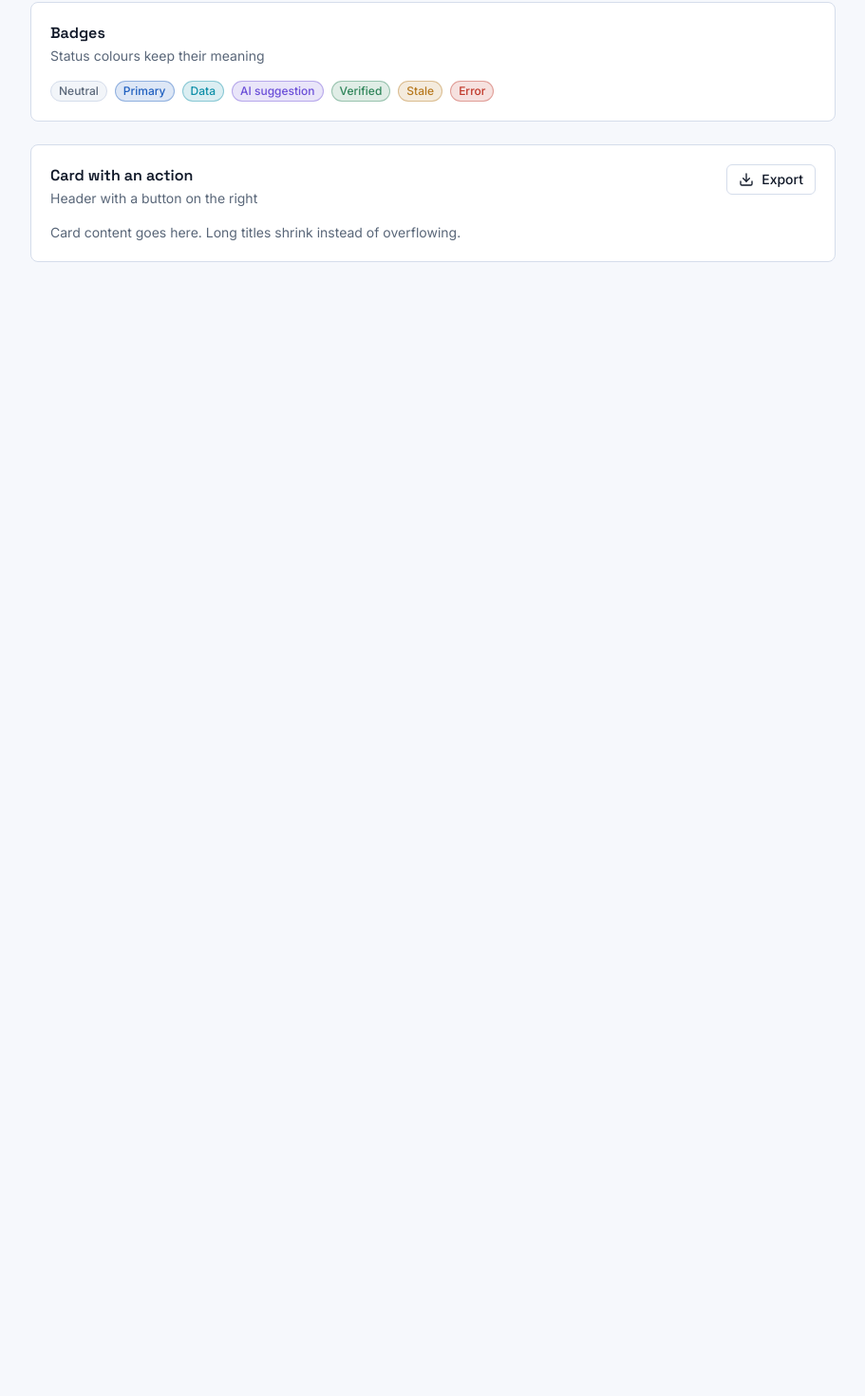
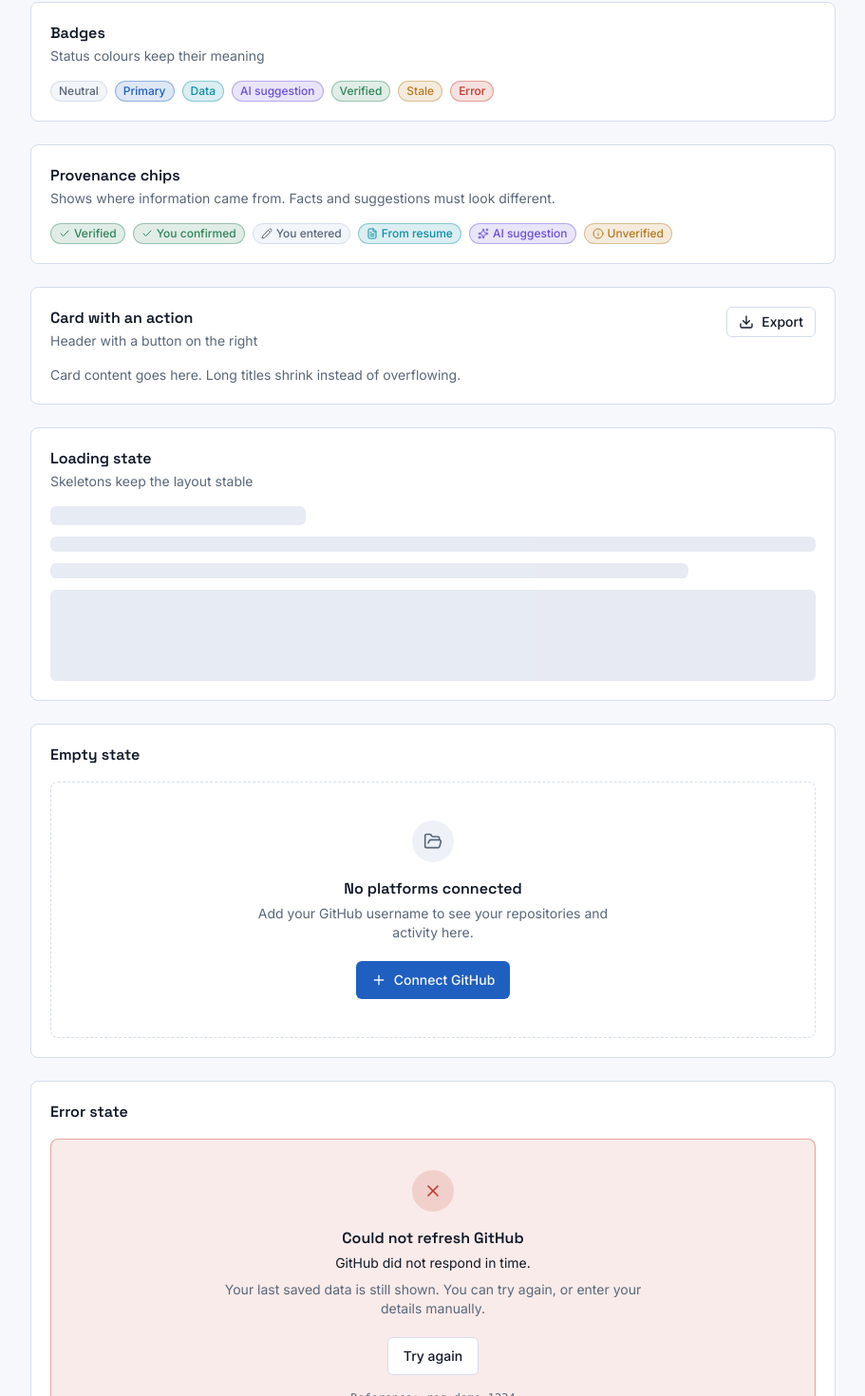
Before and after one commit to mohityadav24952-ai/ONEstopPlacement, a Next.js app in the folder frontend/: page /design in a window 1280 px wide. Shown: the part 374-1844 px from the top of the page at 95% size, without its empty margins (184-1095 px from the left). Before the commit the page ends 800 px from the top, so only its background shows below. Built offline with nearby package versions, Linux system fonts and the light colour scheme.

Commit message:
feat(web): add ProvenanceChip, EmptyState, ErrorState and Skeleton

```diff
--- a/frontend/app/design/page.tsx
+++ b/frontend/app/design/page.tsx
@@ -1,7 +1,21 @@
-import { Download, Plus } from "lucide-react";
+import { Download, FolderOpen, Plus } from "lucide-react";
 import { Badge } from "@/components/ui/Badge";
 import { Button } from "@/components/ui/Button";
 import { Card } from "@/components/ui/Card";
+import { Skeleton } from "@/components/ui/Skeleton";
+import { EmptyState } from "@/components/shared/EmptyState";
+import { ErrorState } from "@/components/shared/ErrorState";
+import { ProvenanceChip } from "@/components/shared/ProvenanceChip";
+import type { Provenance } from "@/components/shared/ProvenanceChip";
+
+const provenanceKinds: Provenance[] = [
+  "platform_verified",
+  "user_confirmed",
+  "user_entered",
+  "from_resume",
+  "ai_suggestion",
+  "unverified",
+];
 
 export default function DesignPreviewPage() {
   return (
@@ -47,6 +61,17 @@ export default function DesignPreviewPage() {
       </Card>
 
       <Card
+        title="Provenance chips"
+        description="Shows where information came from. Facts and suggestions must look different."
+      >
+        <div className="flex flex-wrap gap-2">
+          {provenanceKinds.map((kind) => (
+            <ProvenanceChip key={kind} kind={kind} />
+          ))}
+        </div>
+      </Card>
+
+      <Card
         title="Card with an action"
         description="Header with a button on the right"
         action={
@@ -60,6 +85,42 @@ export default function DesignPreviewPage() {
           Card content goes here. Long titles shrink instead of overflowing.
         </p>
       </Card>
+
+      <Card
+        title="Loading state"
+        description="Skeletons keep the layout stable"
+      >
+        <div className="space-y-3">
+          <Skeleton className="h-5 w-1/3" />
+          <Skeleton className="h-4 w-full" />
+          <Skeleton className="h-4 w-5/6" />
+          <Skeleton className="h-24 w-full" />
+        </div>
+      </Card>
+
+      <Card title="Empty state">
+        <EmptyState
+          icon={FolderOpen}
+          title="No platforms connected"
+          description="Add your GitHub username to see your repositories and activity here."
+          action={
+            <Button>
+              <Plus className="h-4 w-4" aria-hidden="true" />
+              Connect GitHub
+            </Button>
+          }
+        />
+      </Card>
+
+      <Card title="Error state">
+        <ErrorState
+          title="Could not refresh GitHub"
+          message="GitHub did not respond in time."
+          hint="Your last saved data is still shown. You can try again, or enter your details manually."
+          referenceId="req_demo_1234"
+          action={<Button variant="secondary">Try again</Button>}
+        />
+      </Card>
     </main>
   );
 }
--- /dev/null
+++ b/frontend/components/shared/EmptyState.tsx
@@ -0,0 +1,38 @@
+import type { ReactNode } from "react";
+import type { LucideIcon } from "lucide-react";
+import { Inbox } from "lucide-react";
+import { cn } from "@/lib/cn";
+
+type EmptyStateProps = {
+  title: string;
+  description?: string;
+  icon?: LucideIcon;
+  action?: ReactNode;
+  className?: string;
+};
+
+export function EmptyState({
+  title,
+  description,
+  icon: Icon = Inbox,
+  action,
+  className,
+}: EmptyStateProps) {
+  return (
+    <div
+      className={cn(
+        "flex flex-col items-center rounded-lg border border-dashed border-edge px-6 py-10 text-center",
+        className,
+      )}
+    >
+      <div className="flex h-11 w-11 items-center justify-center rounded-full bg-edge/40 text-muted">
+        <Icon className="h-5 w-5" aria-hidden="true" />
+      </div>
+      <h3 className="font-display mt-4 text-base font-semibold">{title}</h3>
+      {description && (
+        <p className="mt-1 max-w-sm text-sm text-muted">{description}</p>
+      )}
+      {action && <div className="mt-5">{action}</div>}
+    </div>
+  );
+}
--- /dev/null
+++ b/frontend/components/shared/ErrorState.tsx
@@ -0,0 +1,44 @@
+import type { ReactNode } from "react";
+import { X } from "lucide-react";
+import { cn } from "@/lib/cn";
+
+type ErrorStateProps = {
+  title?: string;
+  message: string;
+  hint?: string;
+  referenceId?: string;
+  action?: ReactNode;
+  className?: string;
+};
+
+export function ErrorState({
+  title = "Something went wrong",
+  message,
+  hint,
+  referenceId,
+  action,
+  className,
+}: ErrorStateProps) {
+  return (
+    <div
+      role="alert"
+      className={cn(
+        "flex flex-col items-center rounded-lg border border-err/40 bg-err/10 px-6 py-8 text-center",
+        className,
+      )}
+    >
+      <div className="flex h-11 w-11 items-center justify-center rounded-full bg-err/15 text-err">
+        <X className="h-5 w-5" aria-hidden="true" />
+      </div>
+      <h3 className="font-display mt-4 text-base font-semibold">{title}</h3>
+      <p className="mt-1 max-w-md text-sm">{message}</p>
+      {hint && <p className="mt-2 max-w-md text-sm text-muted">{hint}</p>}
+      {action && <div className="mt-5">{action}</div>}
+      {referenceId && (
+        <p className="mt-4 font-mono text-xs text-muted">
+          Reference: {referenceId}
+        </p>
+      )}
+    </div>
+  );
+}
--- /dev/null
+++ b/frontend/components/shared/ProvenanceChip.tsx
@@ -0,0 +1,34 @@
+import { Check, FileText, Info, Pencil, Sparkles } from "lucide-react";
+import type { LucideIcon } from "lucide-react";
+import { Badge } from "@/components/ui/Badge";
+import type { BadgeTone } from "@/components/ui/Badge";
+
+export type Provenance =
+  | "platform_verified"
+  | "user_confirmed"
+  | "user_entered"
+  | "from_resume"
+  | "ai_suggestion"
+  | "unverified";
+
+const config: Record<
+  Provenance,
+  { label: string; tone: BadgeTone; Icon: LucideIcon }
+> = {
+  platform_verified: { label: "Verified", tone: "ok", Icon: Check },
+  user_confirmed: { label: "You confirmed", tone: "ok", Icon: Check },
+  user_entered: { label: "You entered", tone: "neutral", Icon: Pencil },
+  from_resume: { label: "From resume", tone: "data", Icon: FileText },
+  ai_suggestion: { label: "AI suggestion", tone: "ai", Icon: Sparkles },
+  unverified: { label: "Unverified", tone: "warn", Icon: Info },
+};
+
+export function ProvenanceChip({ kind }: { kind: Provenance }) {
+  const { label, tone, Icon } = config[kind];
+  return (
+    <Badge tone={tone}>
+      <Icon className="h-3 w-3" aria-hidden="true" />
+      {label}
+    </Badge>
+  );
+}
--- /dev/null
+++ b/frontend/components/ui/Skeleton.tsx
@@ -0,0 +1,15 @@
+import type { HTMLAttributes } from "react";
+import { cn } from "@/lib/cn";
+
+export function Skeleton({
+  className,
+  ...rest
+}: HTMLAttributes<HTMLDivElement>) {
+  return (
+    <div
+      aria-hidden="true"
+      className={cn("animate-pulse rounded-md bg-edge/60", className)}
+      {...rest}
+    />
+  );
+}
```
